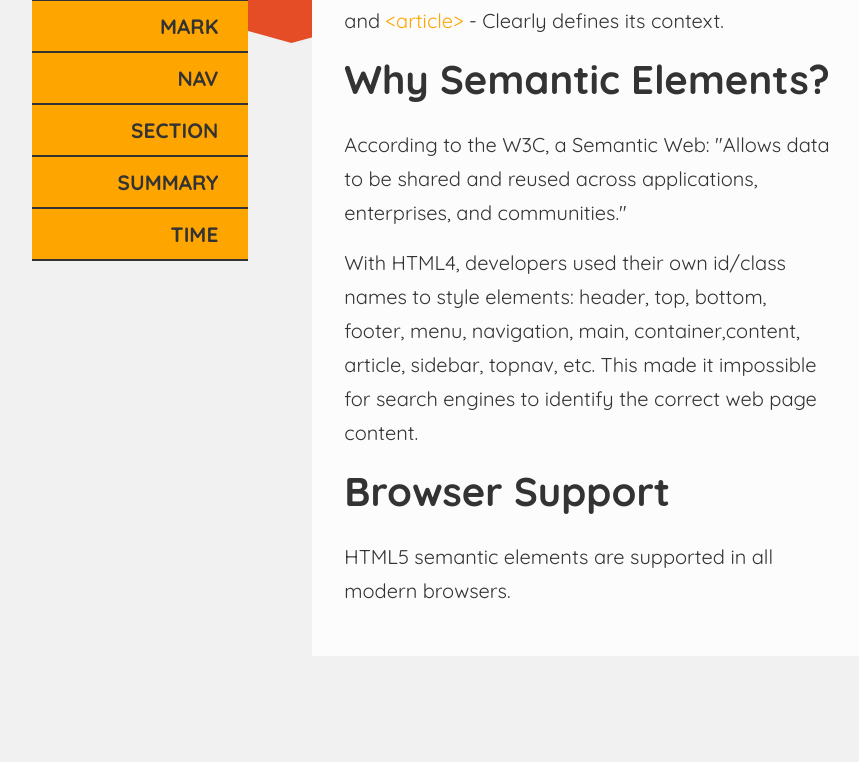
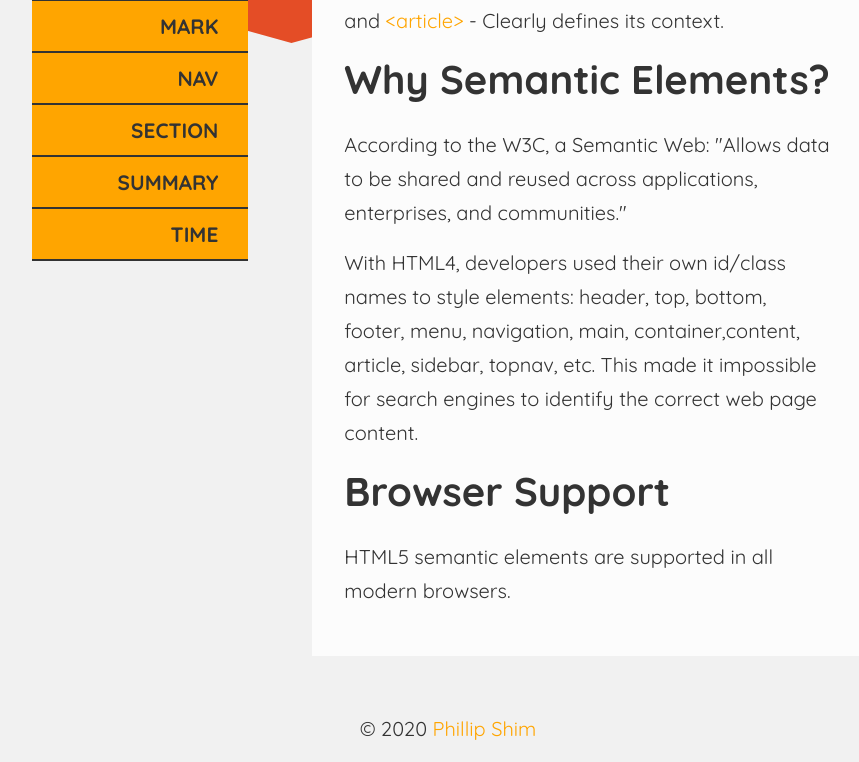
Before and after one commit to shimphillip/html5-documentation, a Next.js app: page / in a window 1280 px wide. Shown: the part 685-1447 px from the top of the page, without its empty margins (192-1051 px from the left). Before the commit the page ends 1381 px from the top, so only its background shows below. Built offline with nearby package versions, Linux system fonts and the light colour scheme.

Commit message:
add footer

```diff
--- /dev/null
+++ b/components/Layout/Footer/index.tsx
@@ -0,0 +1,28 @@
+const Footer: React.FC = (): JSX.Element => {
+  return (
+    <footer>
+      <p>
+        &copy; <time>{new Date().getFullYear()}</time>{' '}
+        <a href="https://www.linkedin.com/in/phillipshim/" target="_blank">
+          Phillip Shim
+        </a>
+      </p>
+      <style jsx>
+        {`
+          footer {
+            width: 100%;
+            text-align: center;
+            margin-top: 1rem;
+          }
+
+          a {
+            text-decoration: none;
+            color: orange;
+          }
+        `}
+      </style>
+    </footer>
+  );
+};
+
+export default Footer;
--- a/components/Layout/index.tsx
+++ b/components/Layout/index.tsx
@@ -2,6 +2,7 @@ import Header from './Header';
 import globalStyles from '../styles/globalStyles';
 import Main from './Main';
 import Meta from './Meta';
+import Footer from './Footer';
 
 interface MyProps {
   children: React.ReactNode;
@@ -11,11 +12,12 @@ const Layout: React.FC<MyProps> = ({ children }) => {
   return (
     <div>
       <Meta />
-      <Header></Header>
+      <Header />
       <Main>{children}</Main>
       <style jsx global>
         {globalStyles}
       </style>
+      <Footer />
     </div>
   );
 };
```
